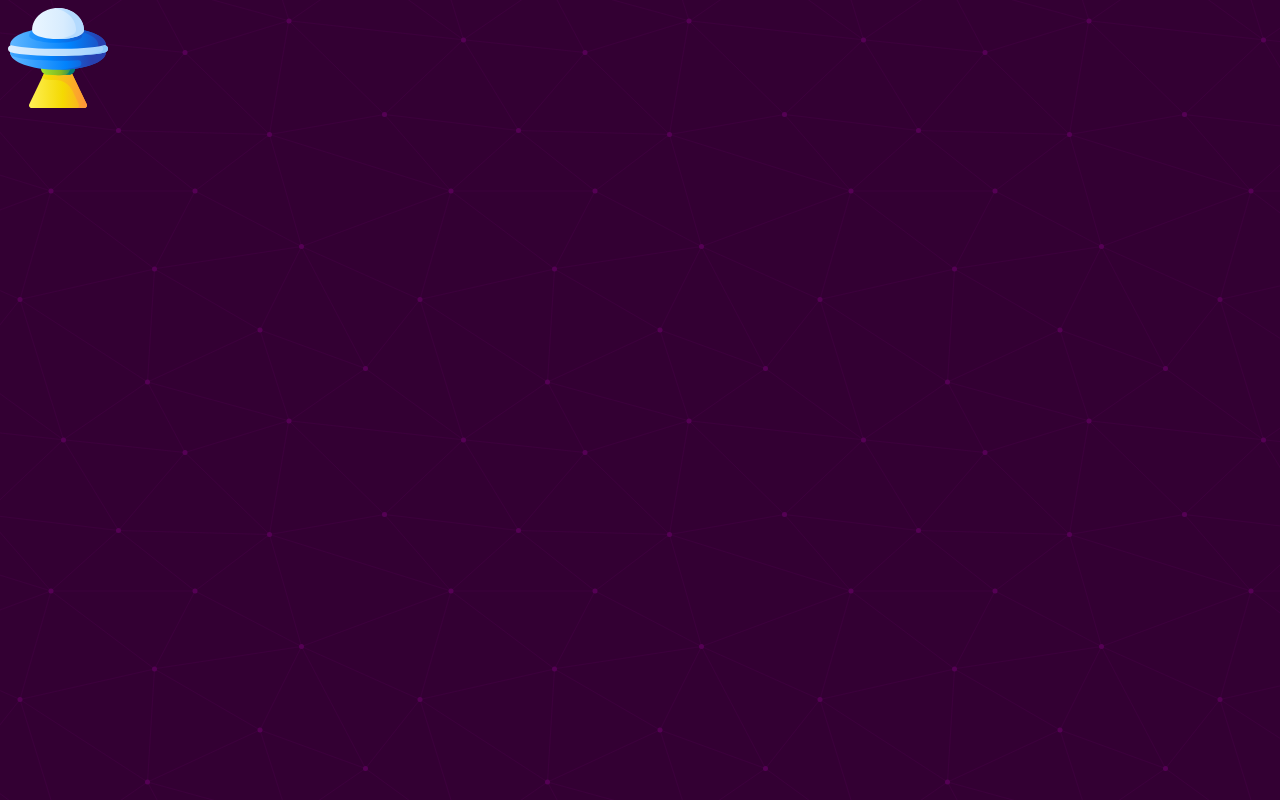
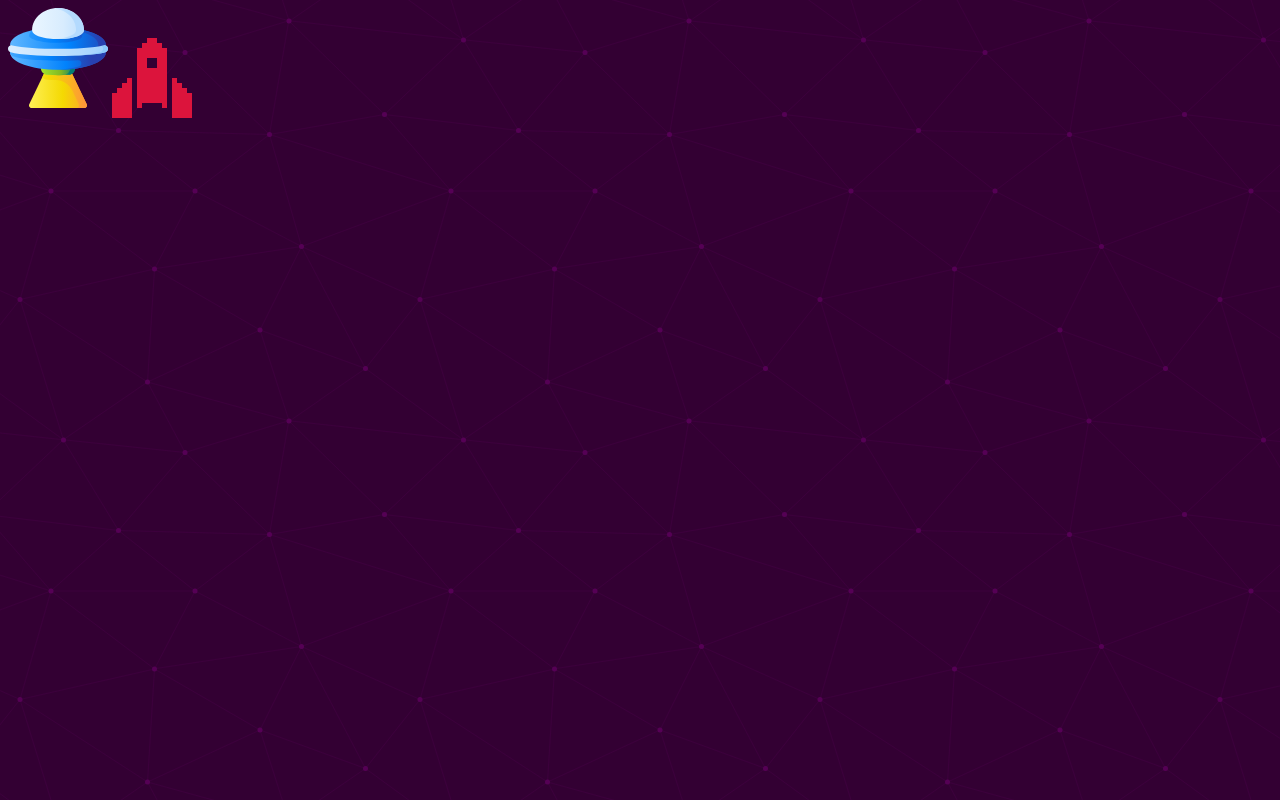
Before and after one commit to Zoke02/HomeWork, a plain HTML site: page LEARNING/CSS-Images/CSS-ScalableVectorImages/index.html in a window 1280 px wide. Drawn offline with Linux system fonts and the light colour scheme.

Commit message:
CSS-Images-Completed

```diff
--- a/LEARNING/CSS-Images/CSS-ScalableVectorImages/index.html
+++ b/LEARNING/CSS-Images/CSS-ScalableVectorImages/index.html
@@ -5,8 +5,12 @@
 		<meta name="viewport" content="width=device-width, initial-scale=1.0" />
 		<title>Scalable Vector Images</title>
 		<link rel="stylesheet" href="style.css" />
+		<script src="https://kit.fontawesome.com/188287a833.js" crossorigin="anonymous"></script>
 	</head>
 	<body>
 		<img class="ufo" src="../Images/ufo.svg" alt="#" />
+		<span class="icon">
+			<span class="fa-brands fa-space-awesome fa-bounce"></span>
+		</span>
 	</body>
 </html>
--- a/LEARNING/CSS-Images/CSS-ScalableVectorImages/style.css
+++ b/LEARNING/CSS-Images/CSS-ScalableVectorImages/style.css
@@ -5,3 +5,8 @@ body {
 .ufo {
     width: 100px;
 }
+
+.icon {
+    font-size: 5rem;
+    color: crimson;
+}
```
